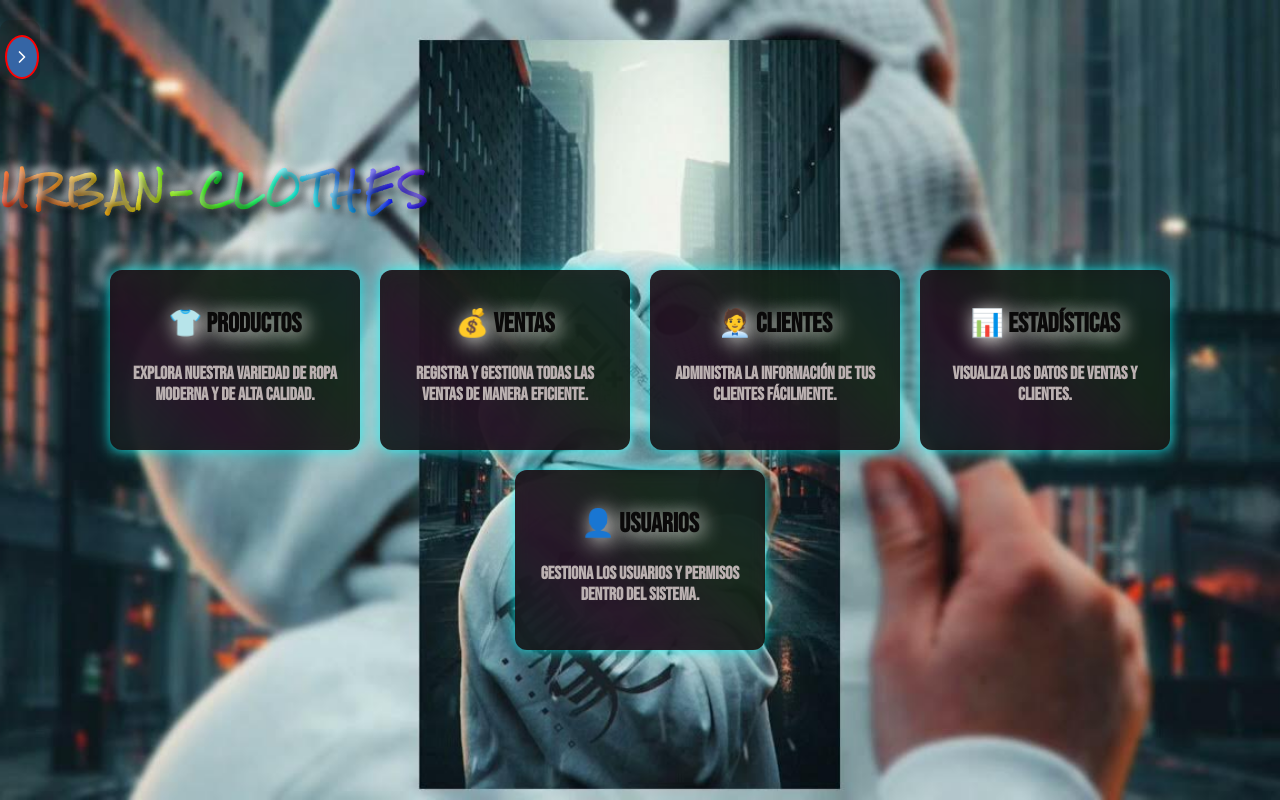
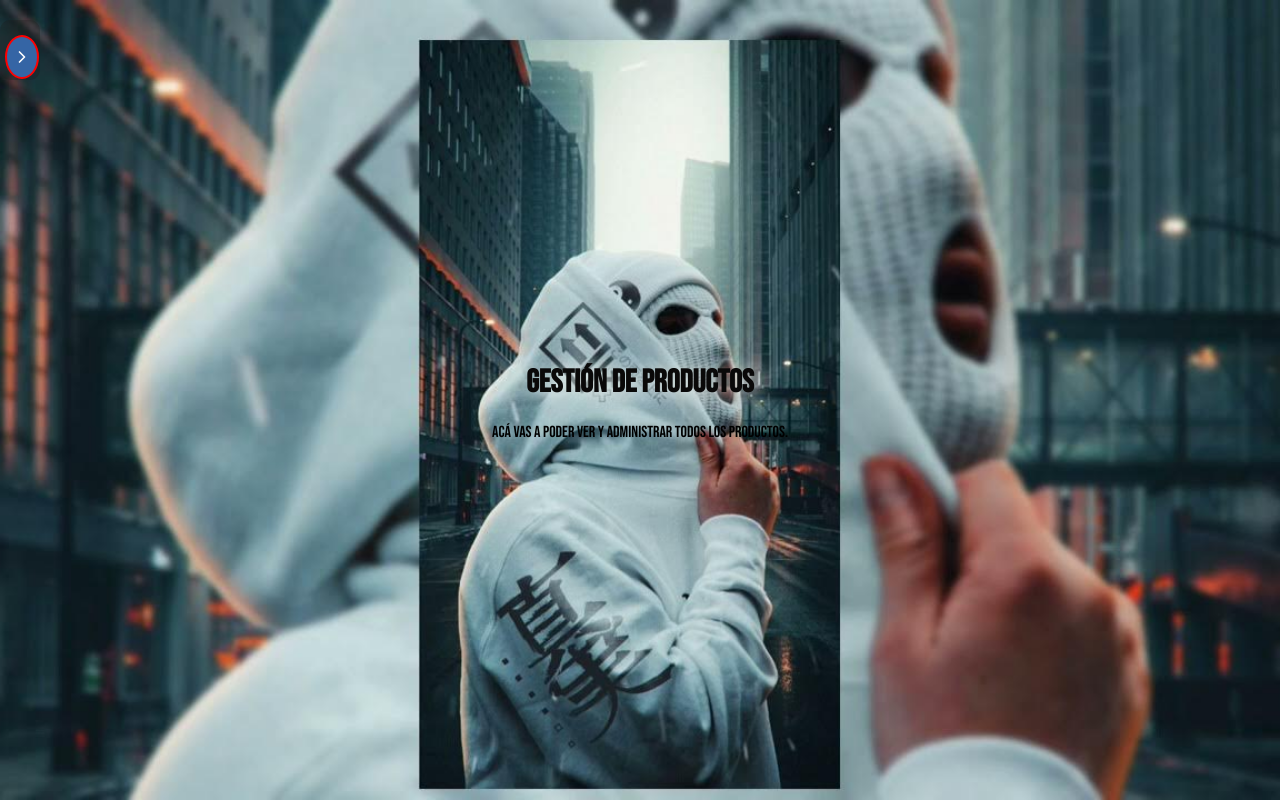
Before and after one commit to Sebasrestrepo-17/urban-clothes, a React (Vite) app: page /producto in a window 1280 px wide. Built offline with nearby package versions, Linux system fonts and the light colour scheme; a web font is replaced by a local one.

Commit message:
se coloco la ventana de productos interactiva

```diff
--- a/package.json
+++ b/package.json
@@ -12,7 +12,8 @@
   "dependencies": {
     "lucide-react": "^0.485.0",
     "react": "^19.0.0",
-    "react-dom": "^19.0.0"
+    "react-dom": "^19.0.0",
+    "react-router-dom": "^7.5.0"
   },
   "devDependencies": {
     "@eslint/js": "^9.21.0",
--- a/src/componentes/Menu.jsx
+++ b/src/componentes/Menu.jsx
@@ -1,3 +1,5 @@
+import { Link } from "react-router-dom";
+
 import { ChevronRight, Home, HelpCircle, Settings, LogOut } from "lucide-react";
 import "../css/index.css";
 
@@ -9,9 +11,11 @@ const Sidebar = () => {
       </div>
 
       <ul className="menu-list">
-        <li className="menu-item">
-          <Home />
-          <span>Inicio</span>
+      <li className="menu-item">
+          <Link to="/">
+            <Home />
+            <span>Inicio</span>
+          </Link>
         </li>
         <li className="menu-item">
           <HelpCircle />
--- a/src/componentes/Producto.jsx
+++ b/src/componentes/Producto.jsx
@@ -1,10 +1,13 @@
+import React from 'react';
+import { Link } from 'react-router-dom';
+
 function Producto() {
-    return (
-        <div className="card">
-            <h2>👕 Productos</h2>
-            <p>Explora nuestra variedad de ropa moderna y de alta calidad.</p>
-        </div>
-    );
+  return (
+    <Link to="/producto" className="card">
+      <h2>👕 Productos</h2>
+      <p>Explora nuestra variedad de ropa moderna y de alta calidad.</p>
+    </Link>
+  );
 }
 
 export default Producto;
--- a/src/css/index.css
+++ b/src/css/index.css
@@ -95,8 +95,8 @@ h1, h2 {
     display: inline-block;
     color: white;
     text-shadow: 4px 4px 8px rgba(0, 0, 0, 0.7),
-                 -4px -4px 8px rgba(255, 255, 255, 0.9); /* Más contraste blanco alrededor de la letra */
-    background: linear-gradient(45deg, #ff0000, #ff7300, #ffff00, #00ff00, #00ffff, #0000ff, #8000ff);
+                 ; /* Más contraste blanco alrededor de la letra */
+    background: linear-gradient(45deg, #ff0000, #ff7300, #585850, #0d190d, #00ffff, #0000ff, #8000ff);
     background-clip: text;
     -webkit-background-clip: text; /* Específico para WebKit */
     -webkit-text-fill-color: transparent; /* Asegura que el color del texto sea transparente */
@@ -210,7 +210,7 @@ h1, h2 {
   @keyframes colorChange {
     0% { background-color: #2ad74d; }
     50% { background-color: #3d18e0; }
-    100% { background-color: #ef23ae; }
+    100% { background-color: #7c777a; }
   }
 
   .arrow {
--- a/src/main.jsx
+++ b/src/main.jsx
@@ -1,10 +1,18 @@
-import { StrictMode } from 'react'
-import { createRoot } from 'react-dom/client'
-import "./css/index.css";
+// src/main/main.jsx
+import React from 'react';
+import ReactDOM from 'react-dom/client';
+import { BrowserRouter, Routes, Route } from 'react-router-dom';
 import Page from './pages/Page';
+import Producto from './pages/Producto';
+import './css/index.css';
 
-createRoot(document.getElementById('root')).render(
-  <StrictMode>
-    <Page />
-  </StrictMode>,
-)
+ReactDOM.createRoot(document.getElementById('root')).render(
+  <React.StrictMode>
+    <BrowserRouter>
+      <Routes>
+        <Route path="/" element={<Page />} />
+        <Route path="/producto" element={<Producto />} />
+      </Routes>
+    </BrowserRouter>
+  </React.StrictMode>
+);
--- /dev/null
+++ b/src/pages/Producto.jsx
@@ -0,0 +1,14 @@
+import Menu from '../componentes/Menu';
+import React from 'react';
+
+function Producto() {
+  return (
+    <div className="producto-page">
+      <h1>Gestión de Productos</h1>
+      <p>Acá vas a poder ver y administrar todos los productos.</p>
+       <Menu />
+   </div>
+  );
+}
+
+export default Producto;
```
Also changed, not shown: 1 other file (tests, documents, lock files or other folders).
